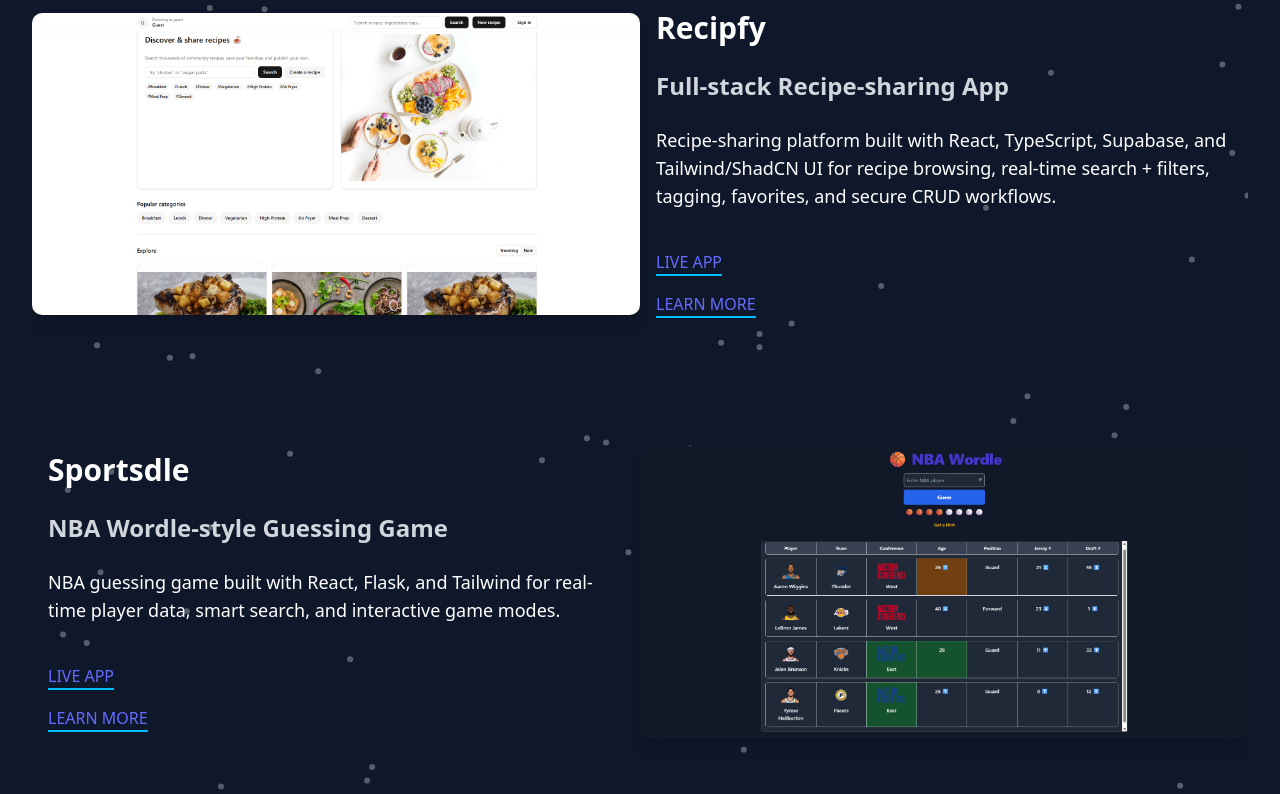
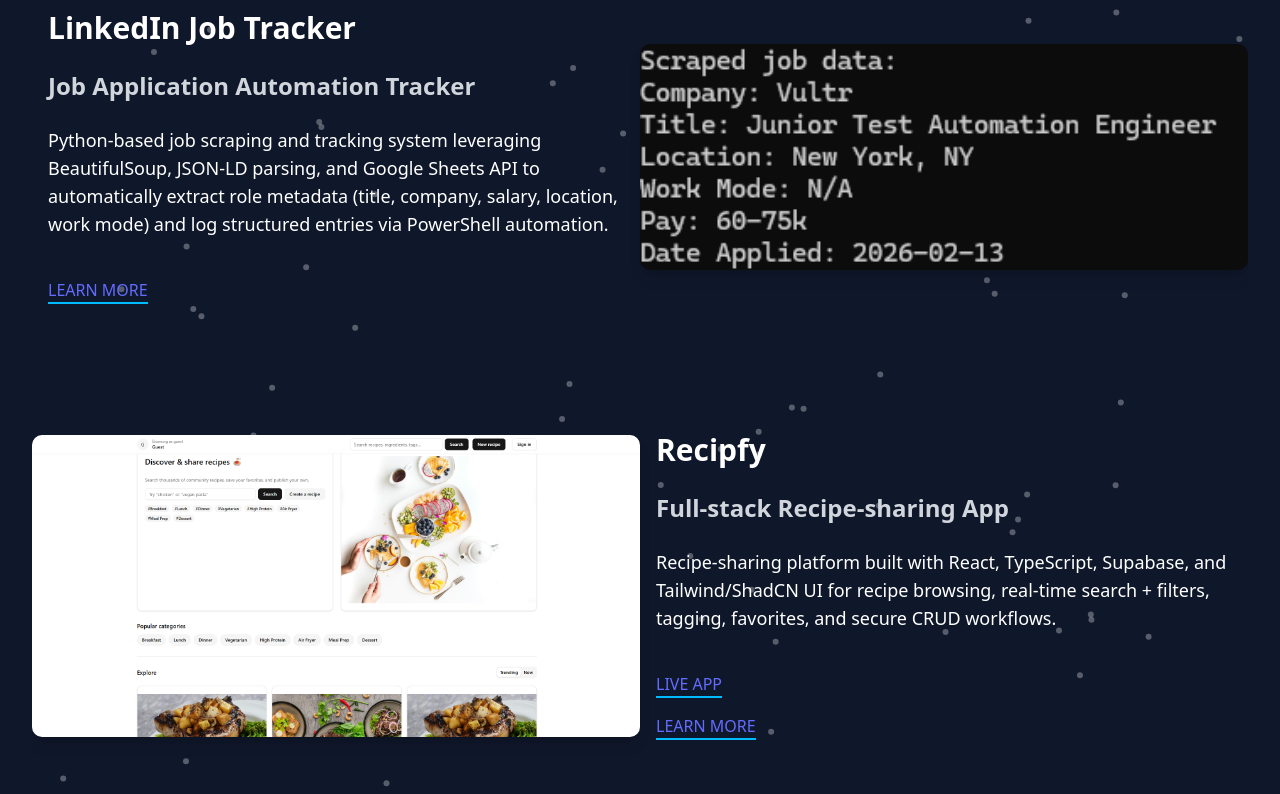
Before and after one commit to rcng81/Personal-Portfolio-Website, a React (Vite) app: page / in a window 1280 px wide. Shown: the part 1786-2580 px from the top of the page. Built offline with nearby package versions, Linux system fonts and the light colour scheme.

Commit message:
Updated job tracker project into portfolio

```diff
--- a/src/components/ProjectSection.tsx
+++ b/src/components/ProjectSection.tsx
@@ -4,6 +4,7 @@
 import boostBuddyImage from "@/assets/boostbuddy.png";
 import sportsdleImage from "@/assets/sportsdle.png";
 import recipfyImage from "@/assets/recipfy.png";
+import jobTrackerImage from "@/assets/job-tracker.png";
 
 export default function ProjectsSection() {
   return (
@@ -23,11 +24,44 @@
 
       <div className="z-10 flex-grow flex items-center justify-center w-full py-16">
         <div className="grid grid-cols-1 md:grid-cols-2 w-full items-center">
+          {/* Right: Project Details */}
+          <div className="text-left md:text-left space-y-6 px-4">
+            <h3 className="text-3xl font-bold">LinkedIn Job Tracker</h3>
+            <h4 className="text-2xl font-semibold text-gray-300">Job Application Automation Tracker</h4>
+            <p className="text-lg text-white max-w-xl">
+              Python-based job scraping and tracking system leveraging BeautifulSoup, JSON-LD parsing, and Google Sheets API to automatically extract role metadata (title, company, salary, location, work mode) and log structured entries via PowerShell automation.
+            </p>
+            <div className="flex flex-col items-start space-y-4 pt-4">
+
+              <a
+                href="https://github.com/rcng81/job-tracker"
+                target="_blank"
+                rel="noopener noreferrer"
+                className="text-white font-semibold border-b-2 border-sky-400 hover:text-sky-400 hover:border-white"
+              >
+                LEARN MORE
+              </a>
+            </div>
+          </div>
+
+          {/* Left: Full-size Image */}
+          <div className="flex justify-start w-full h-auto relative">
+            <img
+              src={jobTrackerImage}
+              alt="Job Tracker App"
+              className="rounded-lg shadow-lg w-[100%] max-w-[1200px] h-auto object-contain transition-transform duration-300 hover:scale-95"
+            />
+          </div>
+        </div>
+      </div>
+
+      <div className="z-10 flex-grow flex items-center justify-center w-full py-16">
+        <div className="grid grid-cols-1 md:grid-cols-2 w-full items-center">
           {/* Left: Full-size Image */}
           <div className="flex justify-start w-full h-auto relative">
             <img
               src={recipfyImage}
-              alt="Gig Hop App"
+              alt="Recipfy App"
               className="rounded-lg shadow-lg w-[100%] max-w-[1200px] h-auto object-contain transition-transform duration-300 hover:scale-95"
             />
           </div>
@@ -95,7 +129,7 @@
           <div className="flex justify-end w-full h-auto relative">
             <img
               src={sportsdleImage}
-              alt="[New Project Name]"
+              alt="Sportdles App"
               className="rounded-lg shadow-lg w-[100%] max-w-[1200px] h-auto object-contain transition-transform duration-300 hover:scale-95"
             />
           </div>
```
Also changed, not shown: src/assets/job-tracker.png (added).
